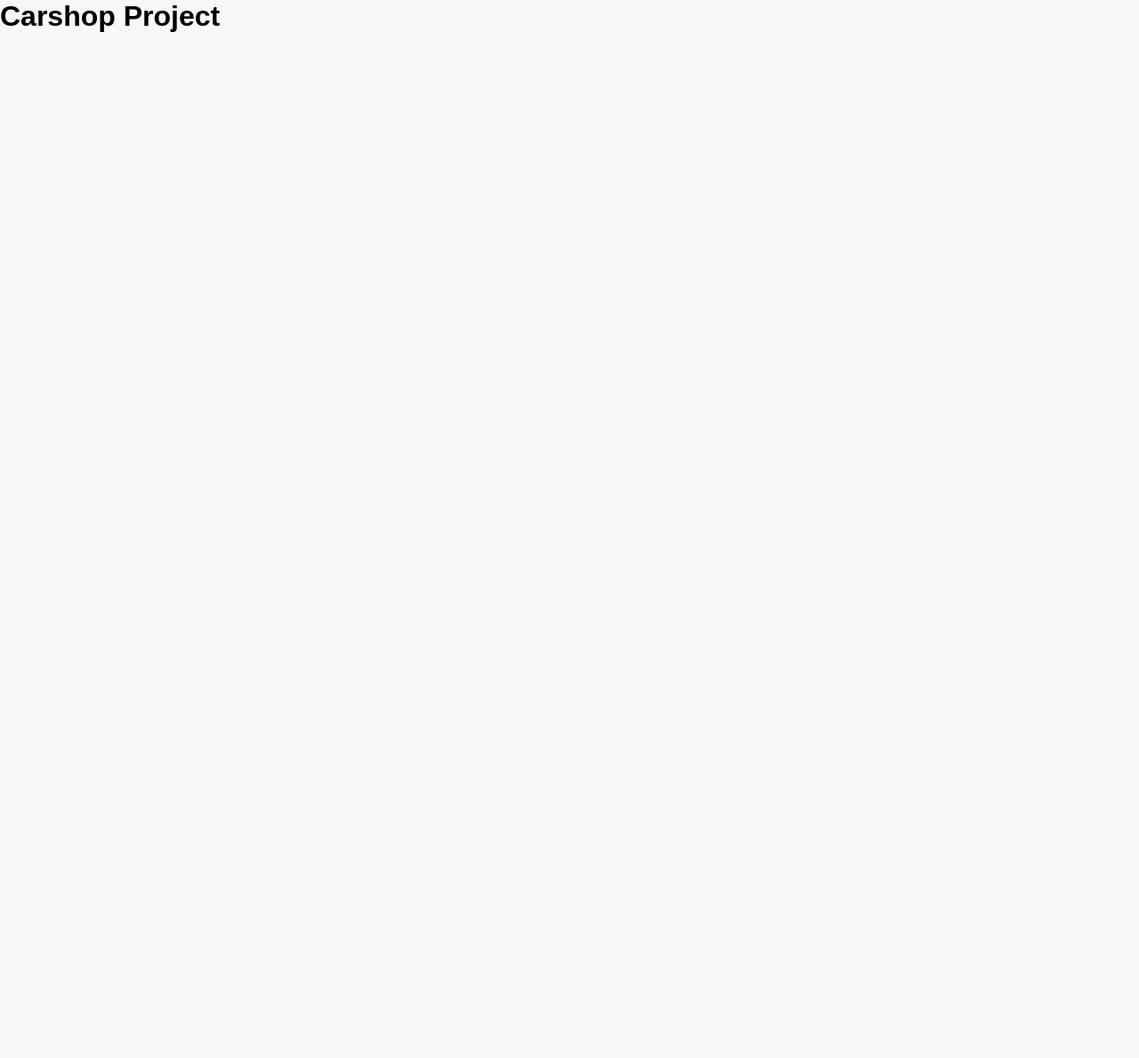
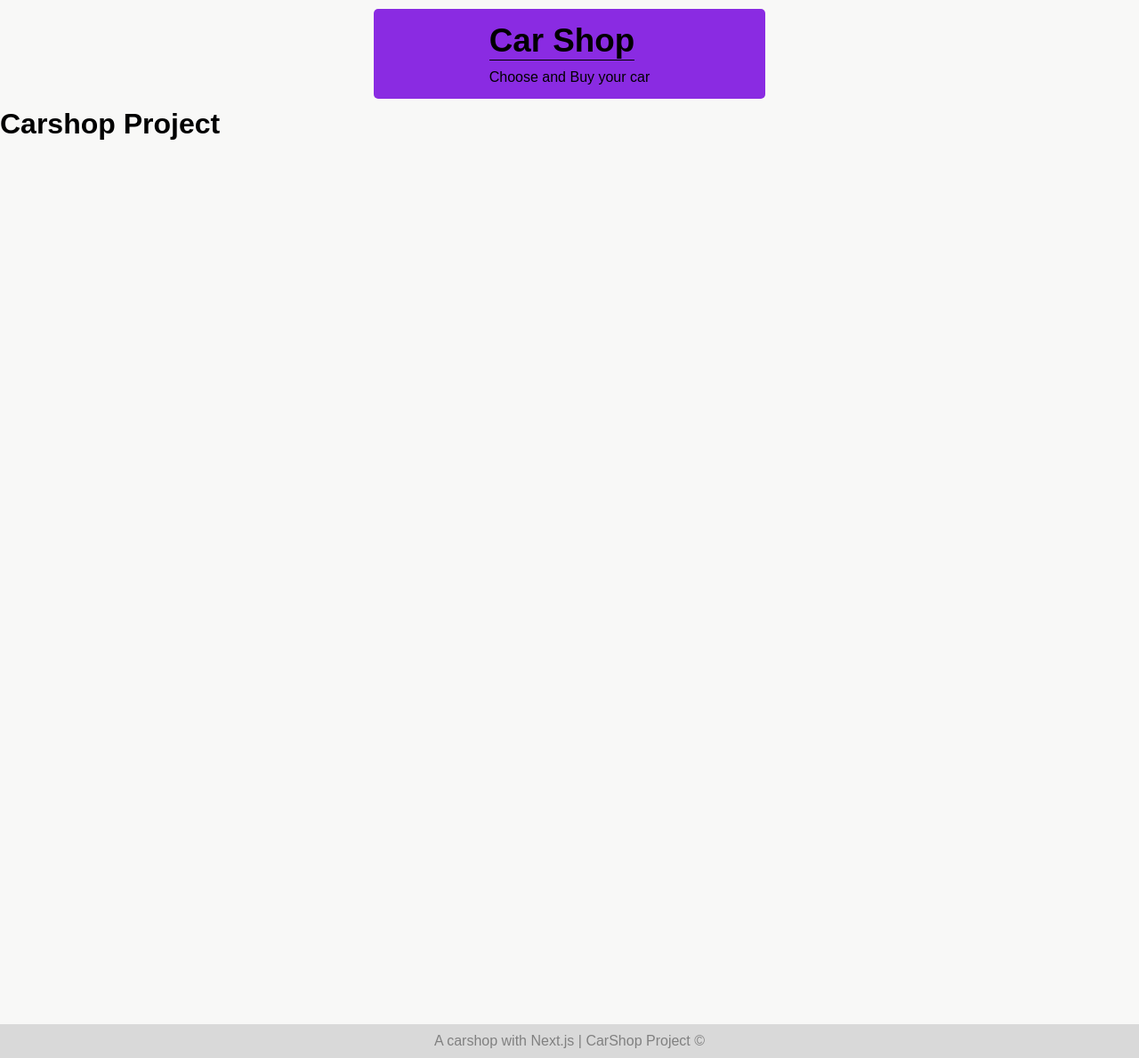
Before and after one commit to shararesadeghi/car-shop-with-next, a Next.js app in the folder project/: page / in a window 1280 px wide. Shown: the whole page at 89% size. Before the commit the page ends 800 px from the top, so only its background shows below. Built offline with nearby package versions, Linux system fonts and the light colour scheme.

Commit message:
layout with header & footer created and their styles added

```diff
--- /dev/null
+++ b/project/components/layout/Layout.js
@@ -0,0 +1,23 @@
+import React from 'react';
+import Link from 'next/link';
+import styles from './Layout.module.css';
+
+const Layout = ({children}) => {
+    return (
+        <>
+          <header className={styles.header}>
+              <Link href="/">
+                 <h2>Car Shop</h2>
+                 <p>Choose and Buy your car</p>
+              </Link>
+          </header>
+
+          <div className={styles.container}>{children}</div>
+          <footer className={styles.footer}>
+              A carshop with Next.js | CarShop Project &copy;
+          </footer>
+        </>
+    );
+};
+
+export default Layout;
--- /dev/null
+++ b/project/components/layout/Layout.module.css
@@ -0,0 +1,35 @@
+.header{
+    display: flex;
+    flex-direction: column;
+    align-items: center;
+    padding: 15px 0;
+    background-color: blueviolet;
+    width: 440px;
+    margin: 10px auto;
+    border-radius: 5px;
+}
+
+.header h2{
+    font-size: 2.3rem;
+    border-bottom: 1px solid black;
+    width: fit-content;
+    margin-bottom: 10px;
+}
+
+.footer{
+    background-color: rgb(217, 217, 217);
+    text-align: center;
+    color: grey;
+    padding: 10px 0;
+    margin-top: 30px;
+}
+
+.container{
+    min-height: 1000px;
+}
+
+@media (max-width: 600px){
+    .header{
+        width: 320px;
+    }
+}
--- a/project/pages/_app.js
+++ b/project/pages/_app.js
@@ -1,7 +1,12 @@
-import '../styles/globals.css'
+import Layout from '../components/layout/Layout';
+import '../styles/globals.css';
 
 function MyApp({ Component, pageProps }) {
-  return <Component {...pageProps} />
+  return  (
+    <Layout>
+       <Component {...pageProps} />
+  </Layout>
+  )
 }
 
 export default MyApp
```
